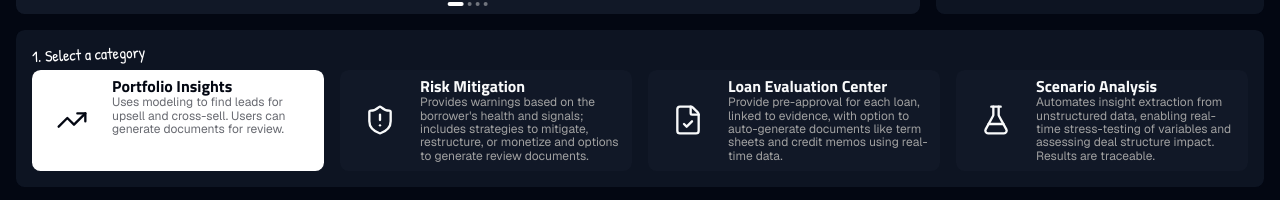
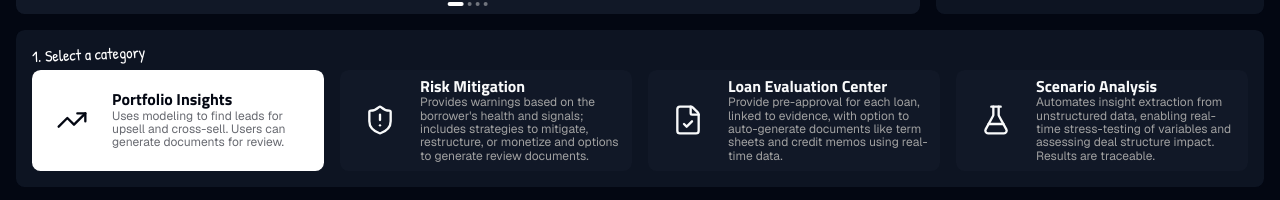
Before and after one commit to shackelforddz/fis-feature-showcase, a Next.js app: page / in a window 1280 px wide. Shown: the part 597-797 px from the top of the page. Built offline with nearby package versions, Linux system fonts and the light colour scheme; no server answers; the database is empty.

Commit message:
button revert

```diff
--- a/src/components/showcase/category-bar.tsx
+++ b/src/components/showcase/category-bar.tsx
@@ -33,7 +33,7 @@ export function CategoryBar({ categories, selectedId, onSelect }: Props) {
               onClick={() => onSelect(category.id)}
               aria-pressed={isActive}
               className={cn(
-                "flex-1 min-w-0 h-full rounded-4xl p-6 flex items-start gap-6 text-left transition-colors outline-none",
+                "flex-1 min-w-0 h-full rounded-4xl p-6 flex items-center gap-6 text-left transition-colors outline-none",
                 "focus-visible:ring-4 focus-visible:ring-brand/60",
                 isActive
                   ? "bg-white text-background"
@@ -42,7 +42,7 @@ export function CategoryBar({ categories, selectedId, onSelect }: Props) {
             >
               <span
                 className={cn(
-                  "shrink-0 w-[5vw] self-center flex items-center justify-center",
+                  "shrink-0 w-[5vw] flex items-center justify-center",
                   isActive ? "text-background" : "text-foreground"
                 )}
               >
```
